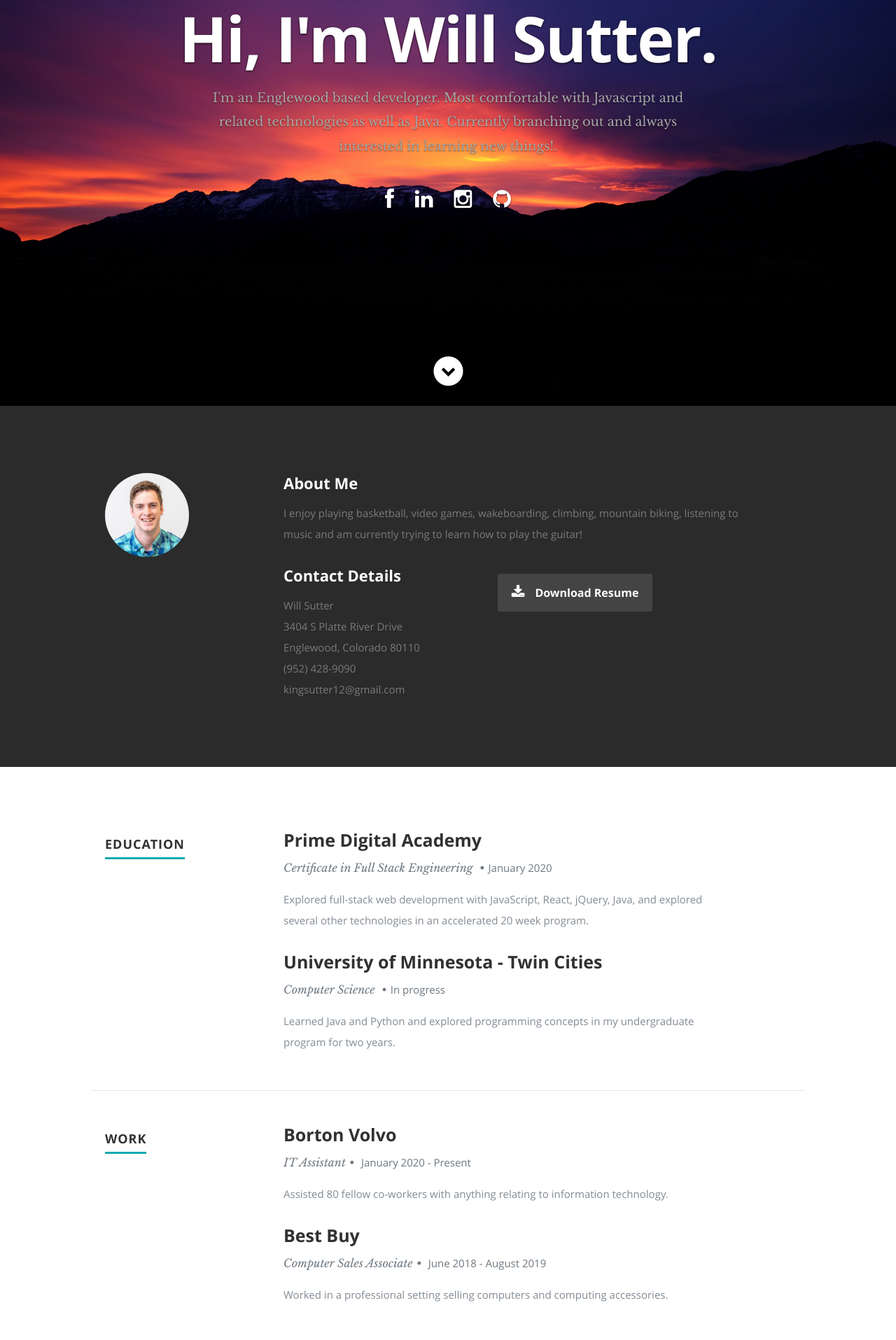
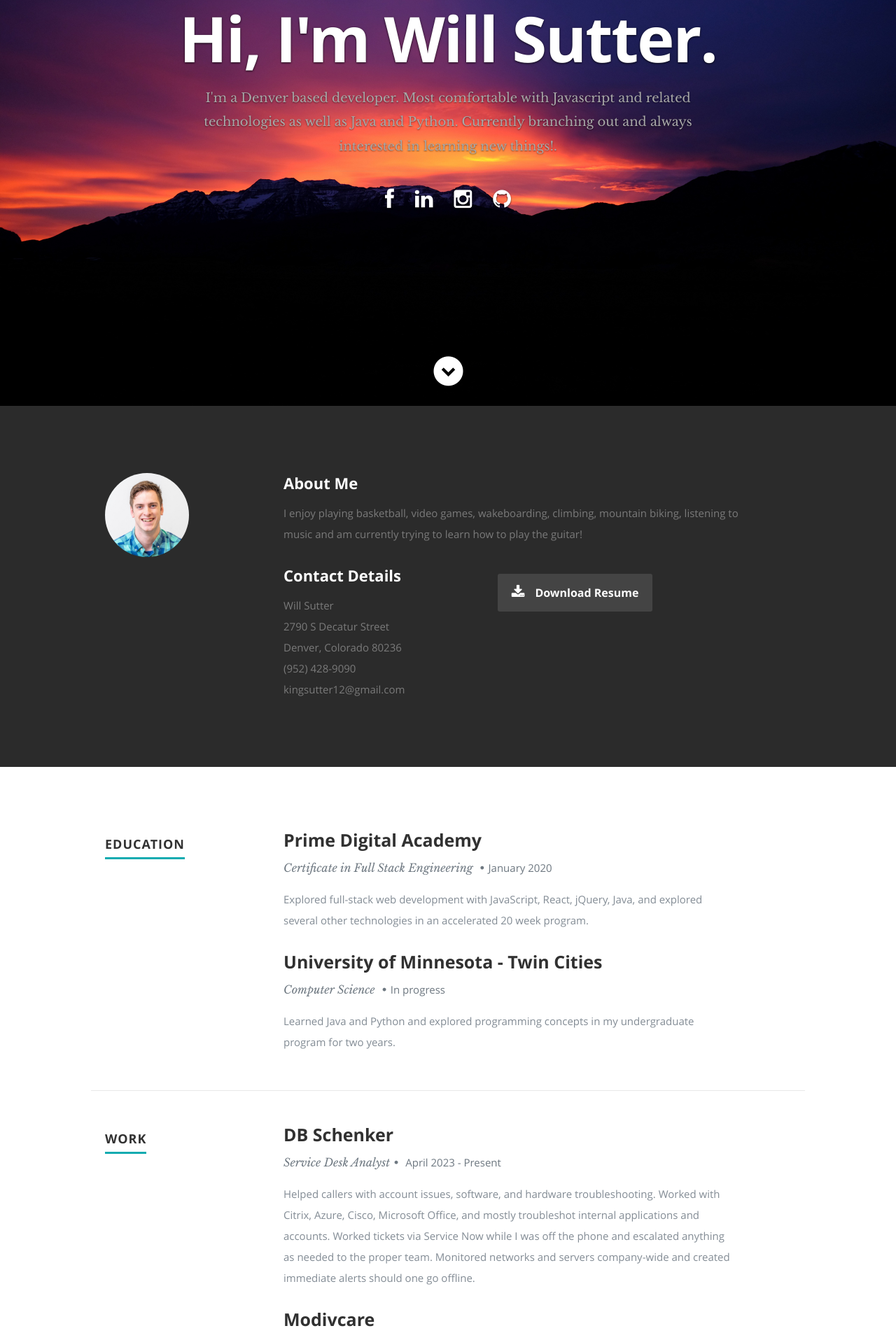
Before and after one commit to KingSutter/me, a React (Create React App) app: page / in a window 1280 px wide. Shown: the part 220-2135 px from the top of the page at 70% size. Built offline with nearby package versions, Linux system fonts and the light colour scheme.

Commit message:
Updated resume and personal info

```diff
--- a/public/resumeData.json
+++ b/public/resumeData.json
@@ -2,17 +2,17 @@
   "main": {
     "name":"Will Sutter",
     "occupation":"developer",
-    "description":"Most comfortable with Javascript and related technologies as well as Java. Currently branching out and always interested in learning new things!",
+    "description":"Most comfortable with Javascript and related technologies as well as Java and Python. Currently branching out and always interested in learning new things!",
     "image":"profilepic.jpg",
     "bio":"I enjoy playing basketball, video games, wakeboarding, climbing, mountain biking, listening to music and am currently trying to learn how to play the guitar!",
     "contactmessage":"Feel free to contact me anytime! Contact info is listed just below on the right.",
     "email": "kingsutter12@gmail.com",
     "phone": "(952) 428-9090",
     "address":{
-      "street":"3404 S Platte River Drive",
-      "city":"Englewood",
+      "street":"2790 S Decatur Street",
+      "city":"Denver",
       "state":"Colorado",
-      "zip": "80110"
+      "zip": "80236"
     },
     "website": "https://will-sutter.herokuapp.com/",
     "resumedownload":"https://docs.google.com/document/d/12gG2iUeNlmDpoCoxL-57DdqYiyvPxAyqsX634jBR3as/edit?usp=sharing",
@@ -56,6 +56,18 @@
       }
     ],
     "work":[
+      {
+        "company":"DB Schenker",
+        "title":"Service Desk Analyst",
+        "years":"April 2023 - Present",
+        "description":"Helped callers with account issues, software, and hardware troubleshooting. Worked with Citrix, Azure, Cisco, Microsoft Office, and mostly troubleshot internal applications and accounts. Worked tickets via Service Now while I was off the phone and escalated anything as needed to the proper team. Monitored networks and servers company-wide and created immediate alerts should one go offline."
+      },
+      {
+        "company":"Modivcare ",
+        "title":"Service Desk Technician III",
+        "years":"June 2021 - March 2023",
+        "description":"Helped callers with account issues, software, and hardware troubleshooting. Worked with Citrix, Azure, Five9, Tableau, Microsoft Office, and internal applications during troubleshooting. Worked tickets via Service Now while I was off the phone and escalated anything as needed to the proper team. Kept Modivcare's support knowledge database up to date whenever possible."
+      },
       {
         "company":"Borton Volvo",
         "title":"IT Assistant",
--- a/src/Components/Header.js
+++ b/src/Components/Header.js
@@ -35,7 +35,7 @@ class Header extends Component {
       <div className="row banner">
          <div className="banner-text">
             <h1 className="responsive-headline">Hi, I'm {name}.</h1>
-            <h3>I'm an {city} based {occupation}. {description}.</h3>
+            <h3>I'm a {city} based {occupation}. {description}.</h3>
             <hr />
             <ul className="social">
                {networks}
```
Also changed, not shown: 1 other file (tests, documents, lock files or other folders).
